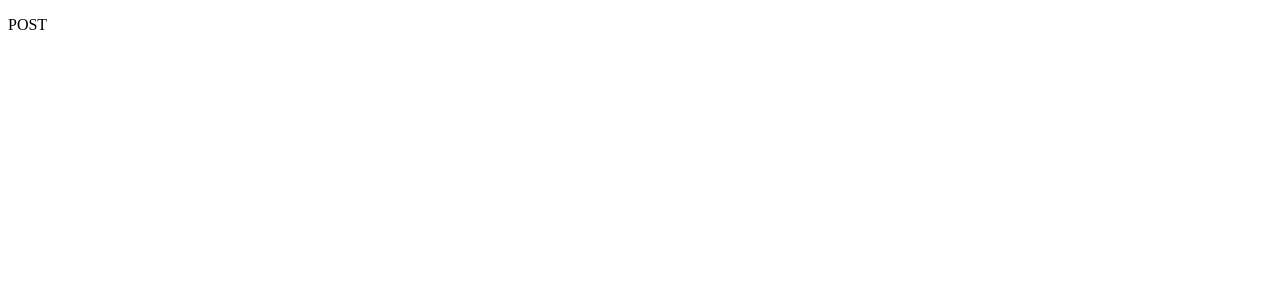
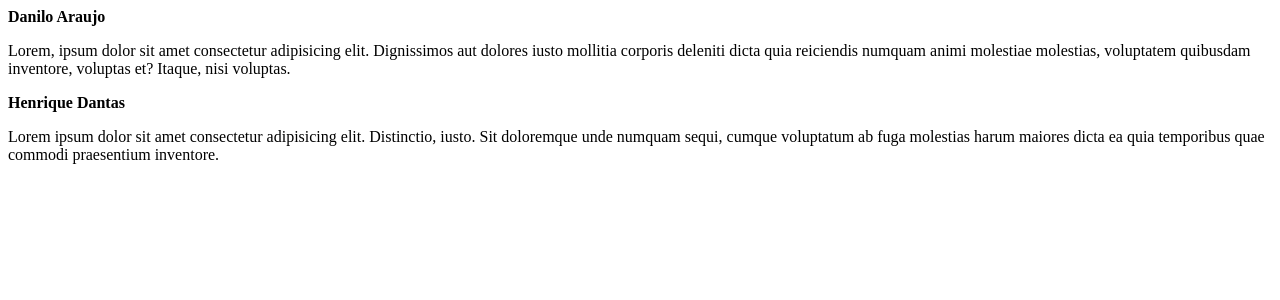
Before and after one commit to devnilo/react-ignite, a React (Vite) app in the folder aulas/01-fundamentos-react/: page / in a window 1280 px wide. Shown: the top 300 px of the page. Built offline with nearby package versions, Linux system fonts and the light colour scheme.

Commit message:
fundamentos react

```diff
--- a/aulas/01-fundamentos-react/src/App.jsx
+++ b/aulas/01-fundamentos-react/src/App.jsx
@@ -3,7 +3,15 @@ import { Post } from './Post';
 export function App() {
   return (
     <div>
-      <Post />
+      <Post
+        author="Danilo Araujo"
+        content="Lorem, ipsum dolor sit amet consectetur adipisicing elit. Dignissimos aut dolores iusto mollitia corporis deleniti dicta quia reiciendis numquam animi molestiae molestias, voluptatem quibusdam inventore, voluptas et? Itaque, nisi voluptas."
+      />
+
+      <Post
+        author="Henrique Dantas"
+        content="Lorem ipsum dolor sit amet consectetur adipisicing elit. Distinctio, iusto. Sit doloremque unde numquam sequi, cumque voluptatum ab fuga molestias harum maiores dicta ea quia temporibus quae commodi praesentium inventore."
+      />
     </div>
   )
 }
--- a/aulas/01-fundamentos-react/src/Post.jsx
+++ b/aulas/01-fundamentos-react/src/Post.jsx
@@ -1,3 +1,10 @@
-export function Post() {
-    return <p>POST</p>
+
+
+export function Post(props) {
+    return (
+        <div>
+            <strong>{props.author}</strong>
+            <p>{props.content}</p>
+        </div>
+    )
 }
```
